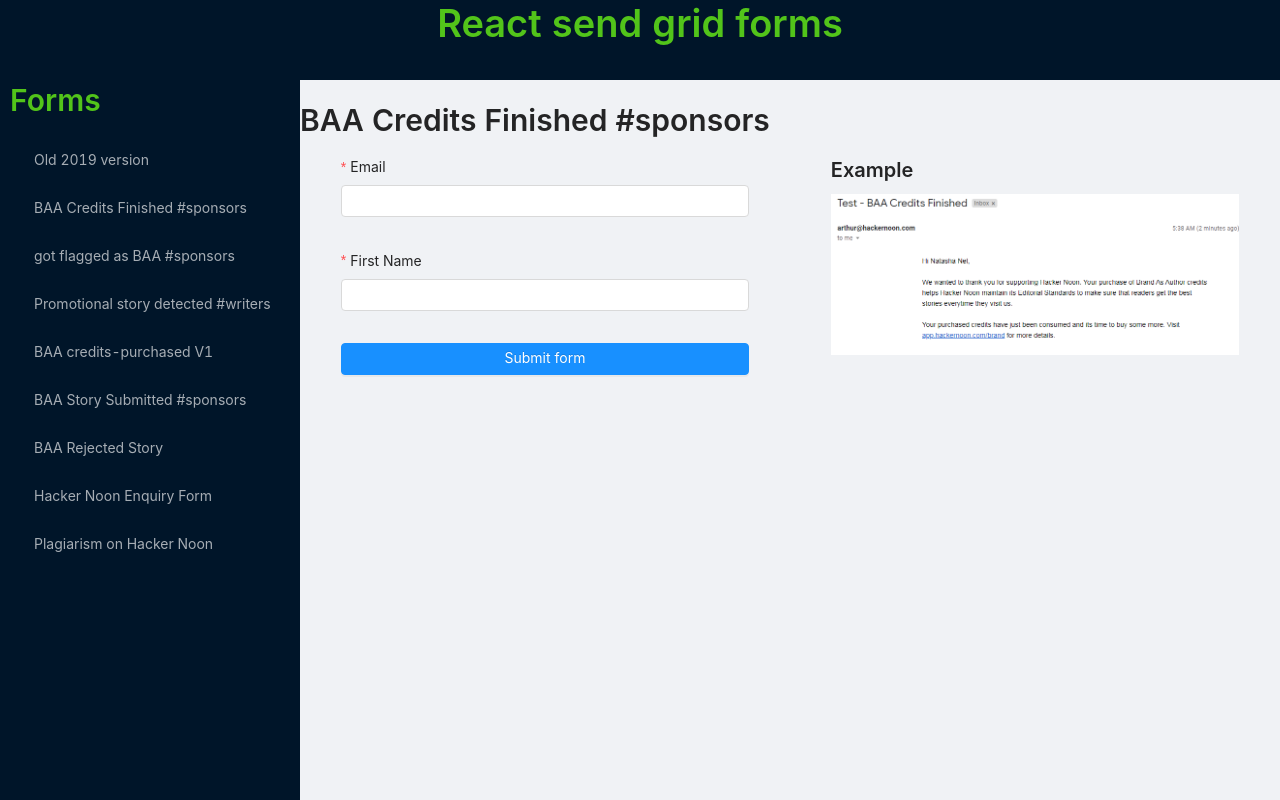
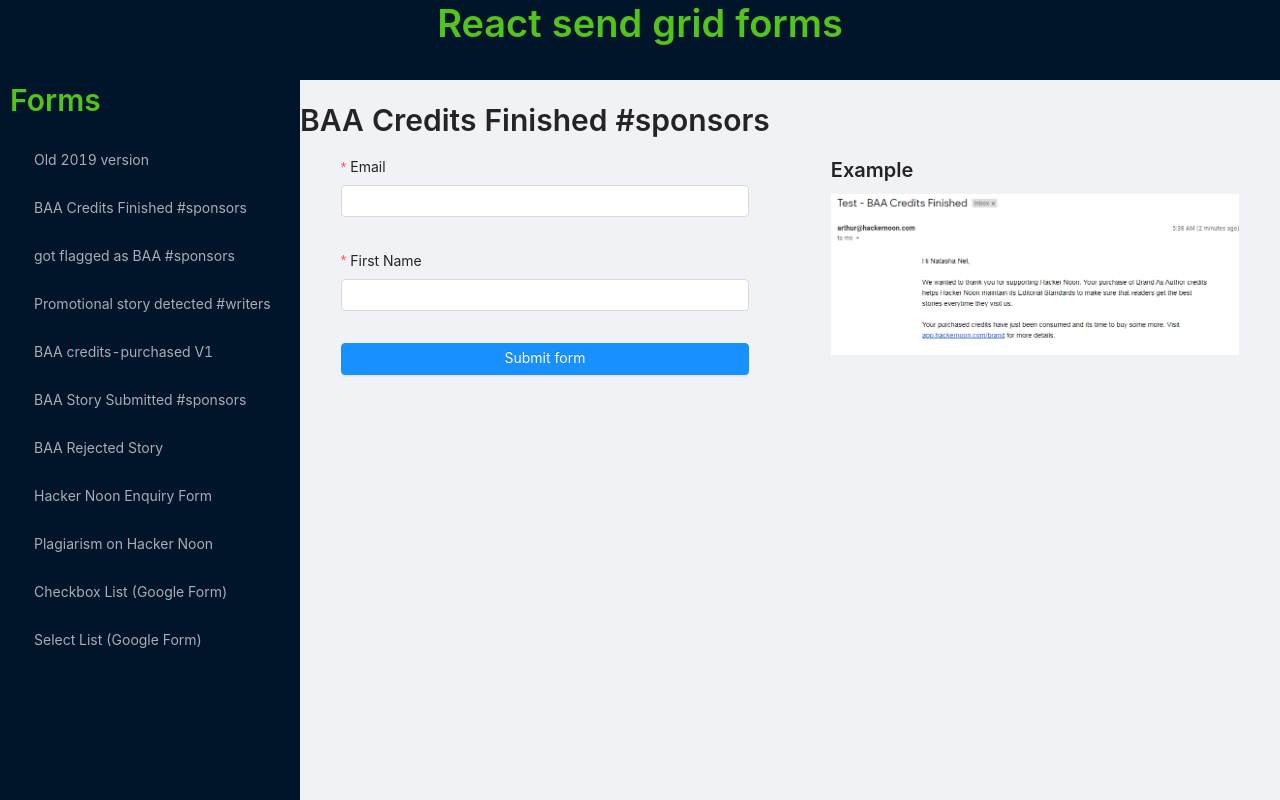
Before and after one commit to LLazyEmail/react-sendgrid-form, a Next.js app: page /baa/credits-finished in a window 1280 px wide. Built offline with nearby package versions, Linux system fonts and the light colour scheme.

Commit message:
added new forms

```diff
--- a/components/CheckboxList/Select/Selects.js
+++ b/components/CheckboxList/Select/Selects.js
@@ -19,6 +19,7 @@
   const [selectedItems, setSelectedItems] = useState([]);
 
   const handleChange = selectedItems => {
+    console.log(selectedItems);
     setSelectedItems(selectedItems);
   };
 
--- /dev/null
+++ b/components/Forms/CheckboxListForm/CheckboxListForm.js
@@ -0,0 +1,20 @@
+import React from 'react';
+import Checkboxes from '../../CheckboxList/Checkboxes';
+import { Col, Row, Typography } from 'antd';
+
+const { Title } = Typography;
+
+const CheckboxListForm = () => (
+    <>
+        <Row justify="center" align="middle">
+            <Title level={2}>Checkbox List Form</Title>
+        </Row>
+        <Row justify="center" align="middle">
+            <Col xs={{ span: 20, offset: 2}} lg={{ span: 20, offset: 1 }}>
+                <Checkboxes />
+            </Col>
+        </Row>
+    </>
+)
+
+export default CheckboxListForm;
--- /dev/null
+++ b/components/Forms/CheckboxListForm/index.js
@@ -0,0 +1,3 @@
+import CheckboxListForm from './CheckboxListForm';
+
+export default CheckboxListForm;
--- /dev/null
+++ b/components/Forms/SelectListForm/SelectListForm..js
@@ -0,0 +1,20 @@
+import React from 'react';
+import Selects from '../../CheckboxList/Select/Selects';
+import { Col, Row, Typography } from 'antd';
+
+const { Title } = Typography;
+
+const SelectListForm = () => (
+    <>
+        <Row justify="center" align="middle">
+            <Title level={2}>Select List Form</Title>
+        </Row>
+        <Row justify="center" align="middle">
+            <Col xs={{ span: 20, offset: 2}} lg={{ span: 20, offset: 1 }}>
+                <Selects />
+            </Col>
+        </Row>
+    </>
+)
+
+export default SelectListForm;
--- /dev/null
+++ b/components/Forms/SelectListForm/index.js
@@ -0,0 +1,3 @@
+import SelectListForm from './SelectListForm.';
+
+export default SelectListForm;
--- a/components/Layout/Nav/Nav.js
+++ b/components/Layout/Nav/Nav.js
@@ -54,6 +54,16 @@
           <a>Plagiarism on Hacker Noon</a>
         </Link>
       </Menu.Item>
+      <Menu.Item key="10">
+        <Link href="/baa/docs-checkboxlist">
+          <a>Checkbox List (Google Form)</a>
+        </Link>
+      </Menu.Item>
+      <Menu.Item key="11">
+        <Link href="/baa/docs-selectlist">
+          <a>Select List (Google Form)</a>
+        </Link>
+      </Menu.Item>
     </Menu>
   </>
 );
--- a/pages/baa/[forms].js
+++ b/pages/baa/[forms].js
@@ -9,6 +9,8 @@
 import PromotionalStoryDetected from 'components/Forms/PromotionalStoryDetected';
 import BrandsAsAuthorRejected from 'components/Forms/BrandsAsAuthorRejected';
 import PlagiarismOnHackerNoon from 'components/Forms/PlagiarismOnHackerNoon';
+import CheckboxListForm from '../../components/Forms/CheckboxListForm';
+import SelectListForm from '../../components/Forms/SelectListForm';
 
 const Forms = () => {
   const router = useRouter();
@@ -34,8 +36,12 @@
             return <BrandsAsAuthorRejected />;
           case 'hackernoon-enquiry':
             return <HackerNoonEnquiry />;
-            case 'hackernoon-plagiarism':
-                return <PlagiarismOnHackerNoon/>;
+          case 'hackernoon-plagiarism':
+            return <PlagiarismOnHackerNoon/>;
+          case 'docs-checkboxlist':
+            return <CheckboxListForm/>;
+          case 'docs-selectlist':
+            return <SelectListForm/>;
           default:
             return null;
         }
```
